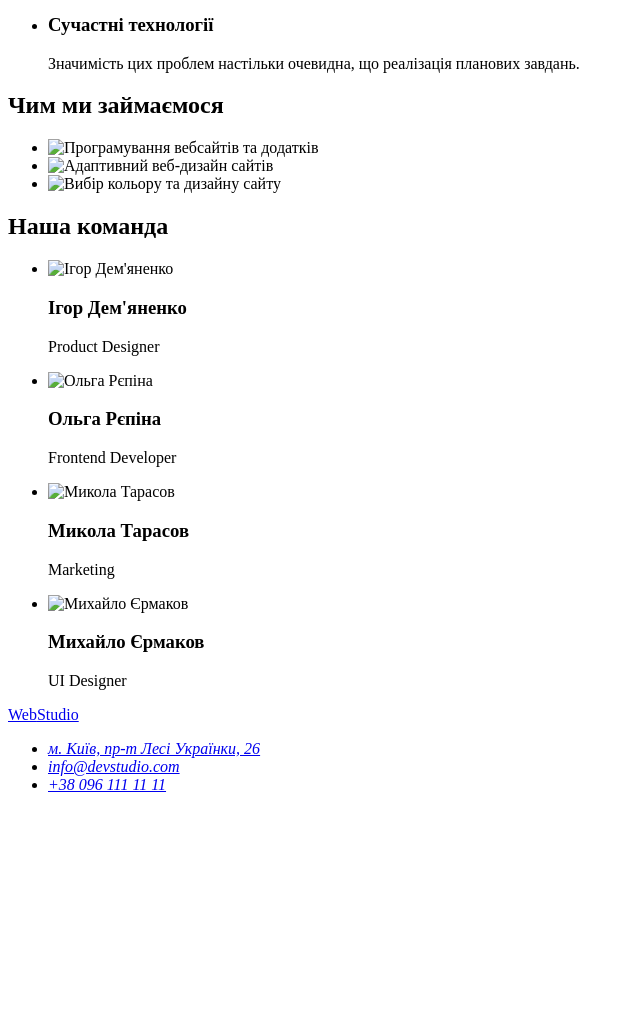
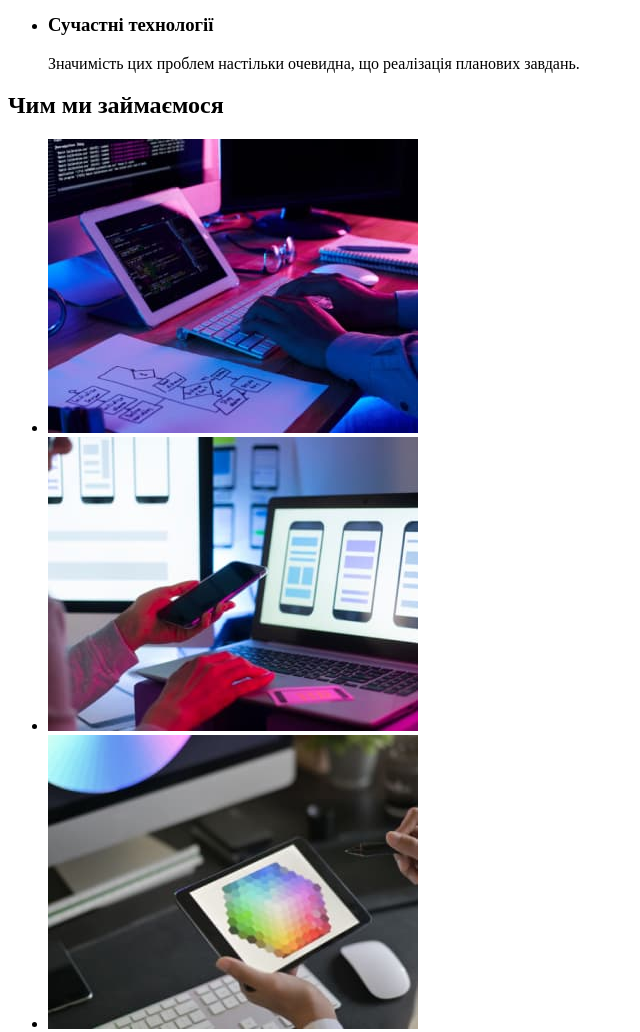
Before and after one commit to RoMaN-CoLoGnE/goit-markup-hw-01, a plain HTML site: page index.html in a window 1280 px wide. Shown: the part 500-1532 px from the top of the page, without its empty margins (0-640 px from the left). Before the commit the page ends 1310 px from the top, so only its background shows below. Drawn offline with Linux system fonts and the light colour scheme.

Commit message:
photo path changed

```diff
--- a/index.html
+++ b/index.html
@@ -59,9 +59,9 @@
     <section>
       <h2>Чим ми займаємося</h2>
       <ul>
-        <li><img src="./images/jpg/imgour-work1.jpg" alt="Програмування вебсайтів та додатків" width="370"></li>
-        <li><img src="./images/jpg/imgour-work2.jpg" alt="Адаптивний веб-дизайн сайтів" width="370"></li>
-        <li><img src="./images/jpg/imgour-work3.jpg" alt="Вибір кольору та дизайну сайту" width="370"></li>
+        <li><img src="./images/jpg/img-our-work1.jpg" alt="Програмування вебсайтів та додатків" width="370"></li>
+        <li><img src="./images/jpg/img-our-work2.jpg" alt="Адаптивний веб-дизайн сайтів" width="370"></li>
+        <li><img src="./images/jpg/img-our-work3.jpg" alt="Вибір кольору та дизайну сайту" width="370"></li>
       </ul>
     </section>
     <!-- Команда -->
@@ -69,22 +69,22 @@
       <h2>Наша команда</h2>
       <ul>
         <li>
-          <img src="./images/jpg/imgemployee1.jpg" alt="Ігор Дем'яненко" width="270">
+          <img src="./images/jpg/img-employee1.jpg" alt="Ігор Дем'яненко" width="270">
           <h3>Ігор Дем'яненко</h3>
           <p>Product Designer</p>
         </li>
         <li>
-          <img src="./images/jpg/imgemployee2.jpg" alt="Ольга Рєпіна" width="270">
+          <img src="./images/jpg/img-employee2.jpg" alt="Ольга Рєпіна" width="270">
           <h3>Ольга Рєпіна</h3>
           <p>Frontend Developer</p>
         </li>
         <li>
-          <img src="./images/jpg/imgemployee3.jpg" alt="Микола Тарасов" width="270">
+          <img src="./images/jpg/img-employee3.jpg" alt="Микола Тарасов" width="270">
           <h3>Микола Тарасов</h3>
           <p>Marketing</p>
         </li>
         <li>
-          <img src="./images/jpg/imgemployee4.jpg" alt="Михайло Єрмаков" width="270">
+          <img src="./images/jpg/img-employee4.jpg" alt="Михайло Єрмаков" width="270">
           <h3>Михайло Єрмаков</h3>
           <p>UI Designer</p>
         </li>
```
